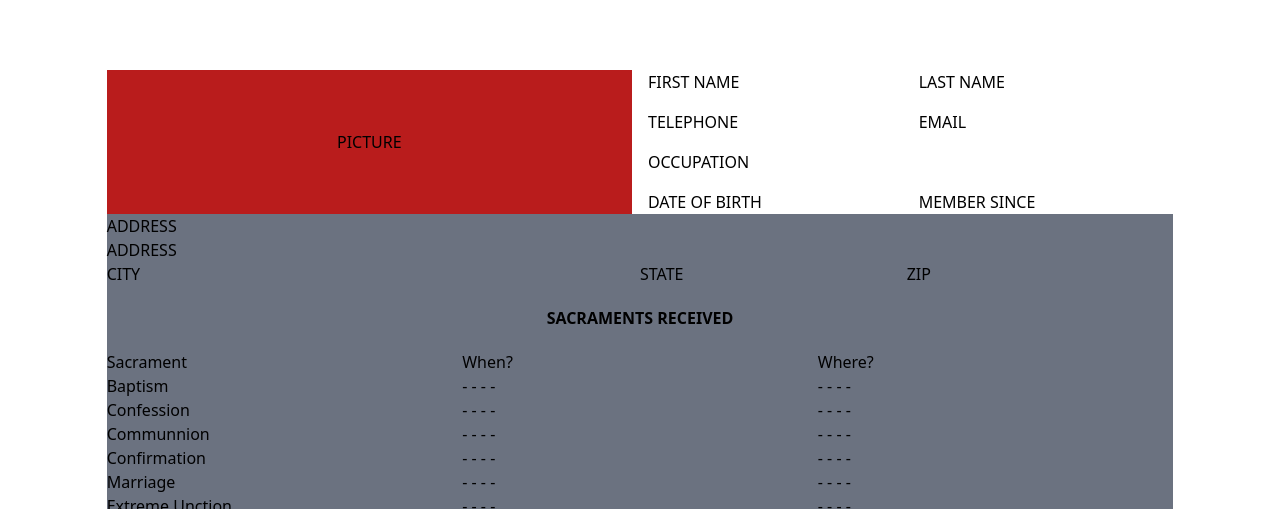
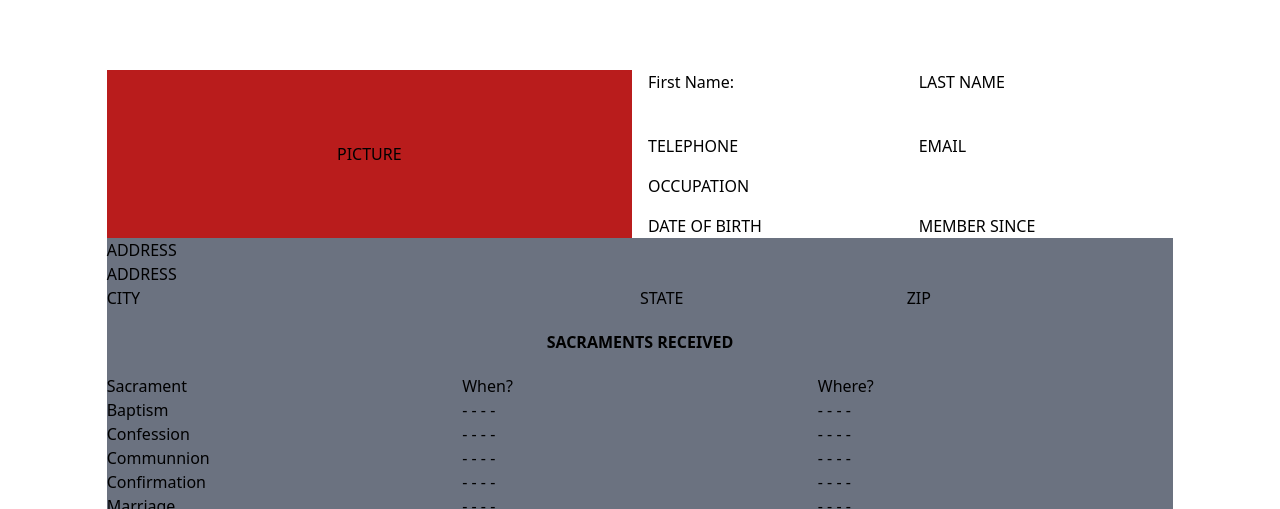
Before and after one commit to stphilomena/PhilomenaSite, a Gatsby site: page /currentDev in a window 1280 px wide. Shown: the part 291-800 px from the top of the page. Built offline with nearby package versions, Linux system fonts and the light colour scheme; Gatsby itself is replaced by a stand-in of ours.

Commit message:
gns form work

```diff
--- a/src/components/ProfileForm.js
+++ b/src/components/ProfileForm.js
@@ -7,11 +7,13 @@ const ProfileForm = () => (
 
 <div className="w-screen centerAll">
 <div className="w-10/12">
+
+
     <form className=" py-20">
 <div className="grid grid-cols-1 md:grid-cols-2 gap-4">
 <div className="bg-red-700 h-full centerAll">PICTURE</div>
 <div className="grid grid-cols-2 gap-4">
-<div>FIRST NAME</div>
+<div><label>First Name: <input type="text" name="firstName" />  </label></div>
 <div>LAST NAME</div>
 <div>TELEPHONE</div>
 <div>EMAIL</div>
@@ -79,6 +81,8 @@ const ProfileForm = () => (
     </button>
 </div>
 </form>
+
+
 </div>
 </div>
 )
```
